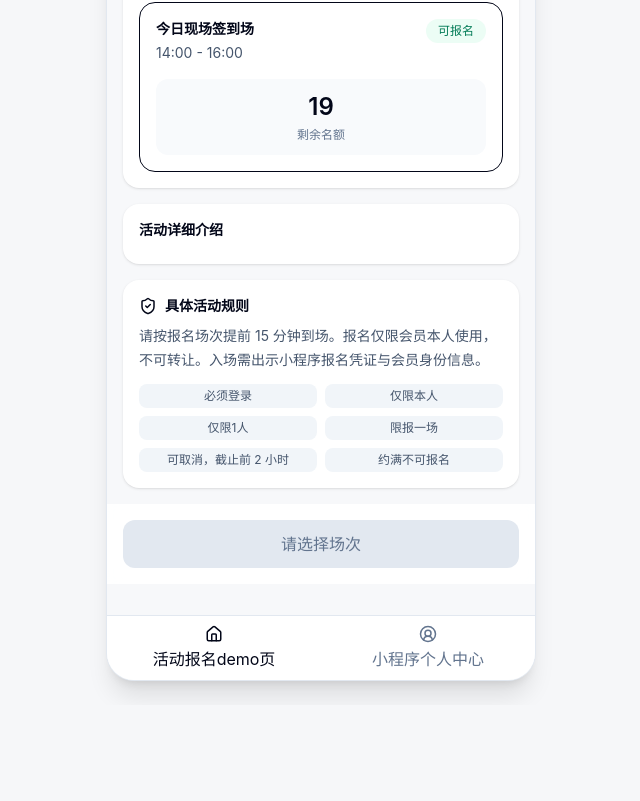
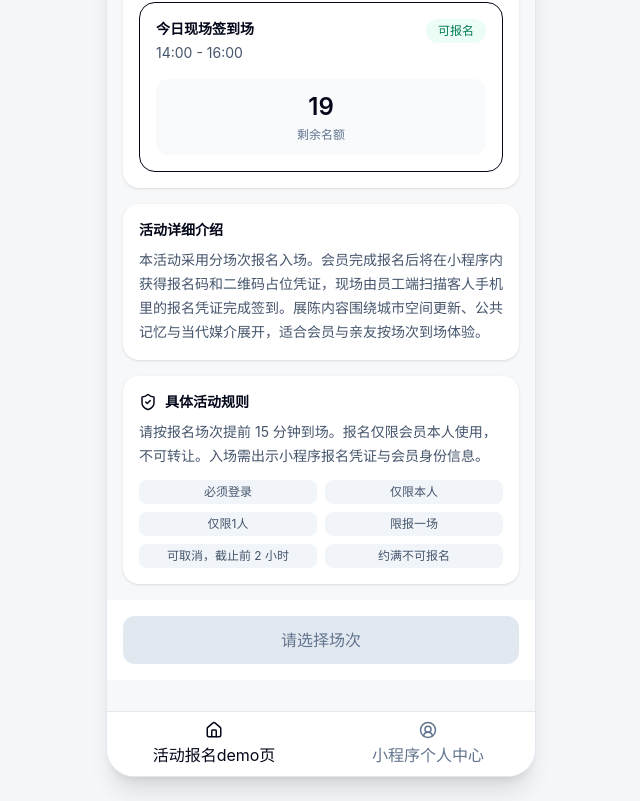
Before and after one commit to Gakkiless/exhibition-booking-demo, a React (Vite) app: page / in a window 1280 px wide. Shown: the part 871-1672 px from the top of the page, without its empty margins (319-959 px from the left). Before the commit the page ends 1576 px from the top, so only its background shows below. Built offline with nearby package versions, Linux system fonts and the light colour scheme.

Commit message:
Enhance admin session dashboard

```diff
--- a/src/data/mockData.ts
+++ b/src/data/mockData.ts
@@ -67,6 +67,8 @@ export const initialState: AppState = {
       sharePosterDesc: "会员专属报名通道，扫码进入松赞小程序查看活动详情。",
       description:
         "以装置、影像与交互媒介呈现城市更新中的空间记忆。活动设置限流报名，会员凭报名码入场。",
+      detailedDescription:
+        "本活动采用分场次报名入场。会员完成报名后将在小程序内获得报名码和二维码占位凭证，现场由员工端扫描客人手机里的报名凭证完成签到。展陈内容围绕城市空间更新、公共记忆与当代媒介展开，适合会员与亲友按场次到场体验。",
       location: "上海市徐汇区西岸艺术中心 A 馆",
       exhibitionStartTime: "2026-06-20 10:00",
       exhibitionEndTime: "2026-07-20 20:00",
@@ -91,6 +93,8 @@ export const initialState: AppState = {
       sharePosterTitle: "材料与光：设计实验展",
       sharePosterDesc: "报名设计导览，体验材料与光影实验。",
       description: "展示新材料、灯光与零售空间设计的实验样本。",
+      detailedDescription:
+        "活动以设计师导览和材料样本体验为主，结合灯光、陈列与零售空间案例，帮助会员理解材料选择与空间氛围之间的关系。",
       location: "上海市静安区创意园 2 号馆",
       exhibitionStartTime: "2026-08-05 09:30",
       exhibitionEndTime: "2026-08-18 18:30",
```
